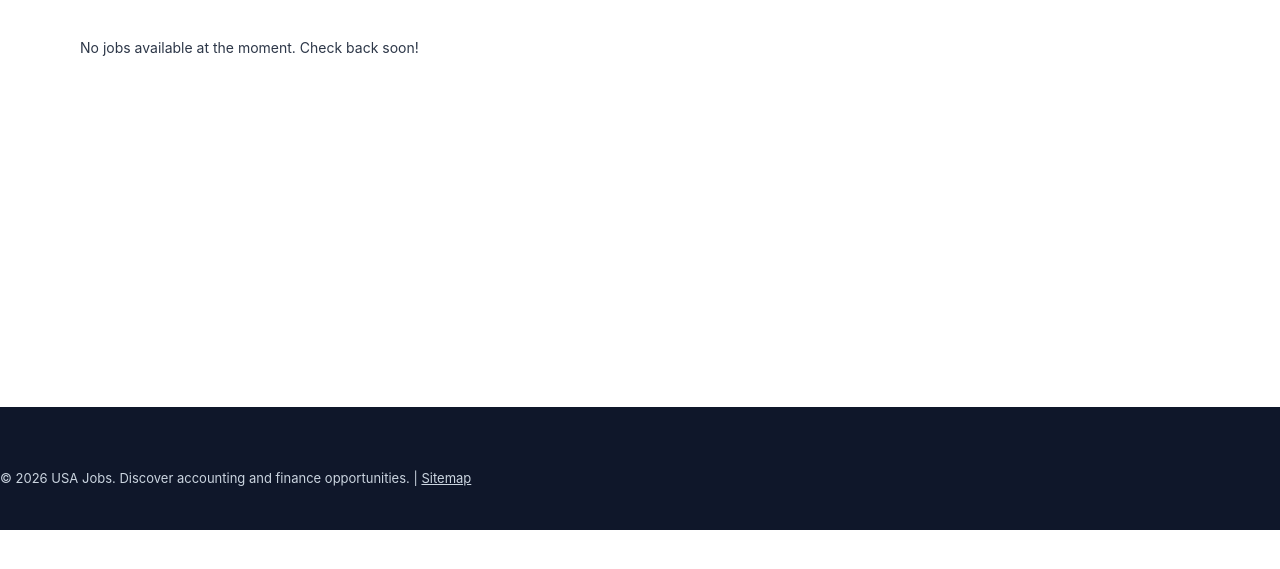
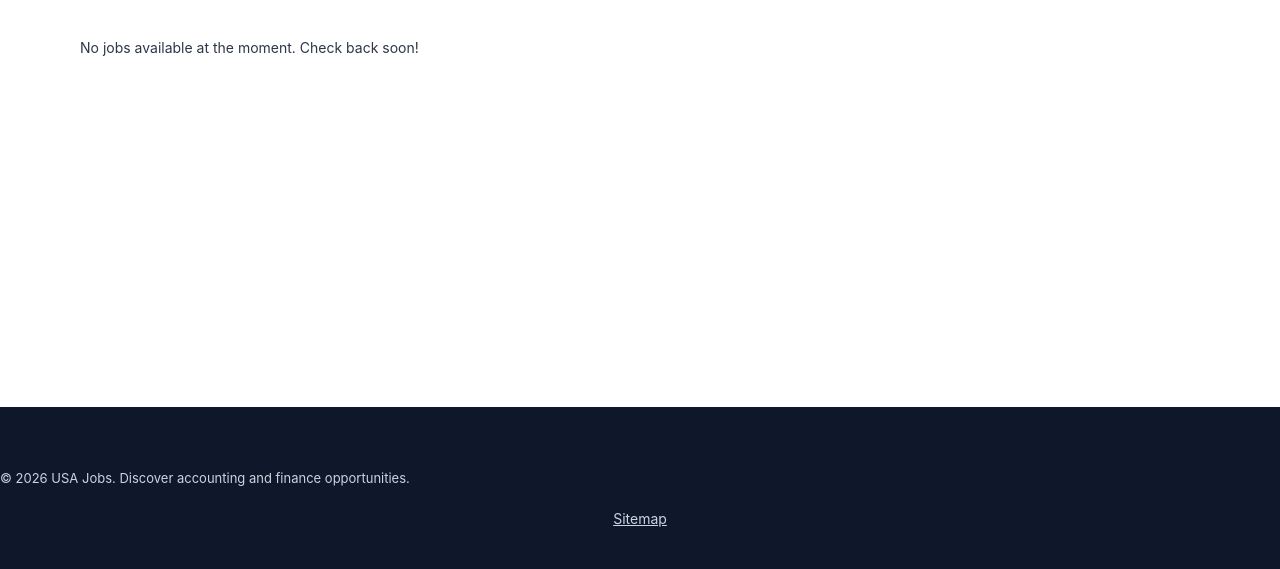
Before and after one commit to R5M54Y/CPAJOBS, a website: page static/index.html in a window 1280 px wide. Shown: the part 333-902 px from the top of the page. Before the commit the page ends 863 px from the top, so only its background shows below. Drawn offline with Linux system fonts and the light colour scheme; no server answers.

Commit message:
refactor: update footer with semantic navigation structure for utility links
FOOTER STRUCTURE:
- Changed from inline footer link to semantic nav structure
- Footer now contains: copyright + navigation list
- Navigation uses <nav> + <ul>/<li> semantic elements
- Prepared for future pages (Privacy Policy, Contact, Terms, etc.)

CURRENT PAGES:
- Sitemap → /sitemap.xml

STRUCTURE:
<footer role="contentinfo">
  <p>&copy; 2026 USA Jobs...</p>
  <nav aria-label="Footer navigation">
    <ul>
      <li><a href="/sitemap.xml">Sitemap</a></li>
    </ul>
  </nav>
</footer>

BENEFITS:
- Semantic HTML for accessibility
- Easy to add new footer links without restructuring
- Maintains existing footer design/CSS
- Centred link list with flex layout
- Same styling as before

FILES:
- static/index.html: updated footer structure
- src/handlers/static.js: synchronized embedded INDEX_HTML

PRESERVED:
- Sitemap functionality unchanged
- All sitemap endpoints working
- No routing/sitemap changes
- No UI redesign

```diff
--- a/static/index.html
+++ b/static/index.html
@@ -38,7 +38,12 @@
   </main>
 
   <footer role="contentinfo">
-    <p>&copy; 2026 USA Jobs. Discover accounting and finance opportunities. | <a href="/sitemap.xml" style="color: inherit; text-decoration: underline;">Sitemap</a></p>
+    <p>&copy; 2026 USA Jobs. Discover accounting and finance opportunities.</p>
+    <nav aria-label="Footer navigation">
+      <ul style="list-style: none; padding: 0; margin: 1rem 0 0 0; display: flex; gap: 1rem; justify-content: center; font-size: 0.875rem;">
+        <li><a href="/sitemap.xml" style="color: inherit; text-decoration: underline;">Sitemap</a></li>
+      </ul>
+    </nav>
   </footer>
 
   <script src="/js/app.js"></script>
```
